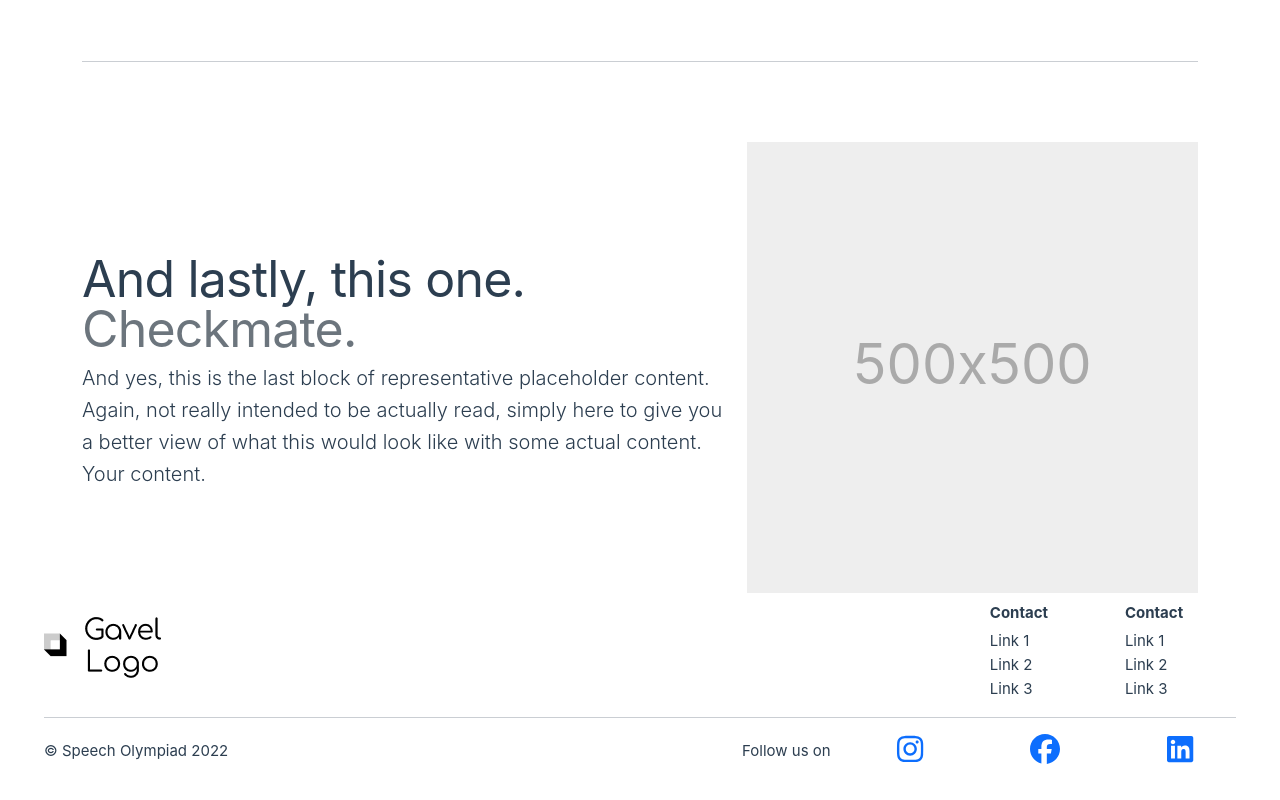
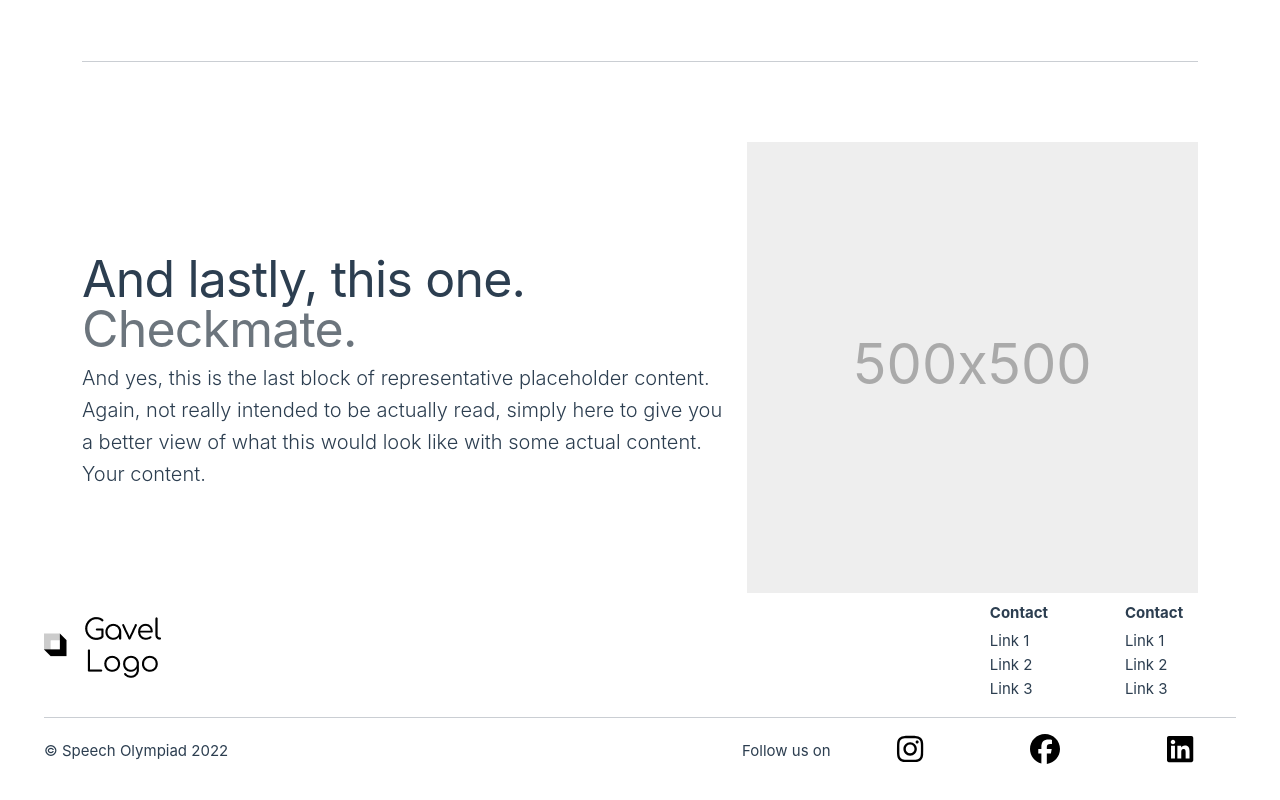
Before and after one commit to SpeechOlympiadXV/speecholympiadxv.github.io, a Vue app: page / in a window 1280 px wide. Shown: the part 2203-3003 px from the top of the page. Built offline with nearby package versions, Linux system fonts and the light colour scheme.

Commit message:
added color property to social media icon

```diff
--- a/src/components/AppFooter.vue
+++ b/src/components/AppFooter.vue
@@ -79,7 +79,7 @@ export default {
           d-flex justify-content-center justify-content-md-end align-items-center"><span>Follow us on</span></div>
           <div v-for="social_media in social_media_profiles" class="col my-2 my-md-0 d-flex justify-content-center">
             <a :href="social_media.link">
-              <FontAwesomeIcon :icon="social_media.icon" size="2x"/>
+              <FontAwesomeIcon :icon="social_media.icon" size="2x" color="#000000"/>
             </a>
           </div>
         </div>
```
